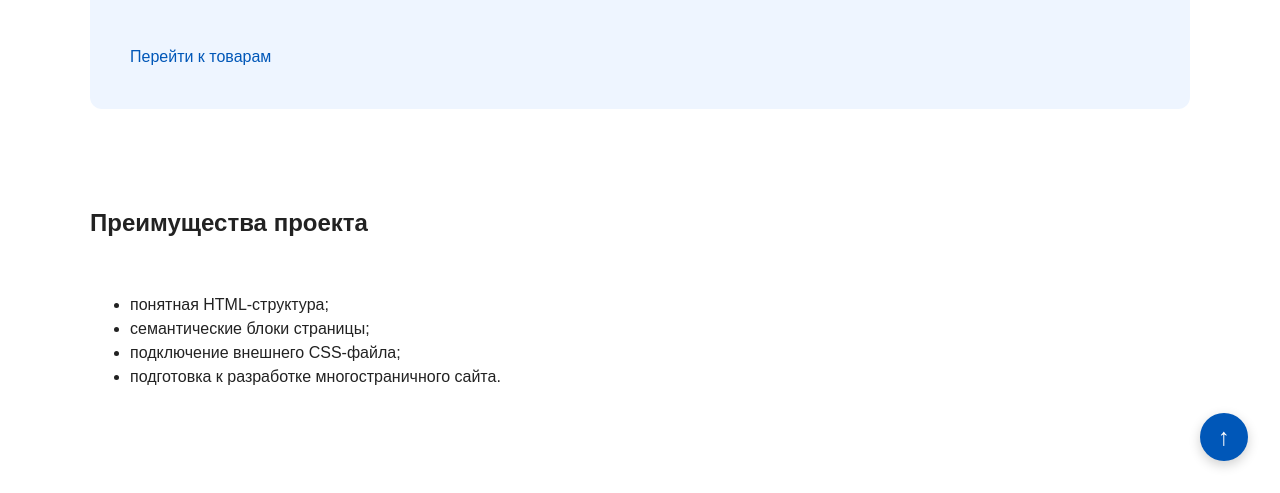
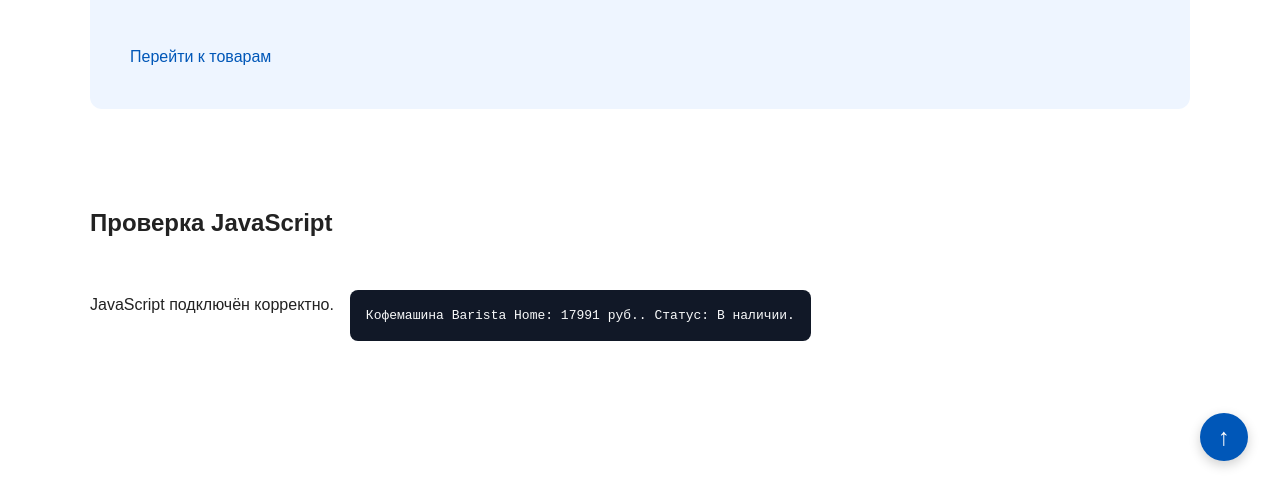
Before and after one commit to LayMan011/kr3-responsive-shop, a plain HTML site: page index.html in a window 1280 px wide. Shown: the part 307-800 px from the top of the page. Drawn offline with Linux system fonts and the light colour scheme.

Commit message:
feat: add JavaScript basics to shop project

```diff
--- a/css/responsive.css
+++ b/css/responsive.css
@@ -248,3 +248,11 @@ body {
   outline: 3px solid var(--color-primary, #0057b8);
   outline-offset: 3px;
 }
+
+.product-output {
+  padding: 16px;
+  overflow-x: auto;
+  color: #f9fafb;
+  background-color: #111827;
+  border-radius: 8px;
+}
--- a/index.html
+++ b/index.html
@@ -12,6 +12,7 @@
     <title>Учебный интернет-магазин</title>
     <link rel="stylesheet" href="css/style.css">
     <link rel="stylesheet" href="css/responsive.css">
+    <script src="js/data.js" defer></script>
     <script src="js/main.js" defer></script>
   </head>
   <body id="top">
@@ -55,6 +56,13 @@
         </p>
         <a class="button" href="#popular">Перейти к товарам</a>
       </section>
+
+      <section class="section js-check" aria-labelledby="js-check-title">
+        <h2 id="js-check-title">Проверка JavaScript</h2>
+        <p class="js-message">JavaScript пока не выполнился.</p>
+        <pre class="product-output"></pre>
+      </section>
+
       <section class="section" id="advantages">
         <h2>Преимущества проекта</h2>
 
--- /dev/null
+++ b/js/data.js
@@ -0,0 +1,9 @@
+const product = {
+  id: 1,
+  title: 'Кофемашина Barista Home',
+  category: 'kitchen',
+  price: 19990,
+  discountPercent: 10,
+  rating: 4.7,
+  isAvailable: true
+};
--- a/js/main.js
+++ b/js/main.js
@@ -73,3 +73,49 @@ orderForm.addEventListener('submit', (event) => {
   // Закрываем модальное окно.
   orderDialog.close();
 });
+
+console.log('Файл main.js подключён');
+console.table(product);
+
+function formatPrice(price) {
+  return `${price} руб.`;
+}
+
+function calculateDiscount(price, discountPercent) {
+  return price * discountPercent / 100;
+}
+
+function calculateFinalPrice(price, discountPercent) {
+  const discountValue = calculateDiscount(price, discountPercent);
+  return price - discountValue;
+}
+
+function getProductStatus(product) {
+  if (product.isAvailable) {
+    return 'В наличии';
+  }
+
+  return 'Нет в наличии';
+}
+
+function createProductSummary(product) {
+  const finalPrice = calculateFinalPrice(product.price, product.discountPercent);
+  const status = getProductStatus(product);
+
+  return `${product.title}: ${formatPrice(finalPrice)}. Статус: ${status}.`;
+}
+
+const productSummary = createProductSummary(product);
+
+console.log(productSummary);
+
+const messageElement = document.querySelector('.js-message');
+const productOutputElement = document.querySelector('.product-output');
+
+if (messageElement) {
+  messageElement.textContent = 'JavaScript подключён корректно.';
+}
+
+if (productOutputElement) {
+  productOutputElement.textContent = productSummary;
+}
```
Also changed, not shown: 1 other file.
